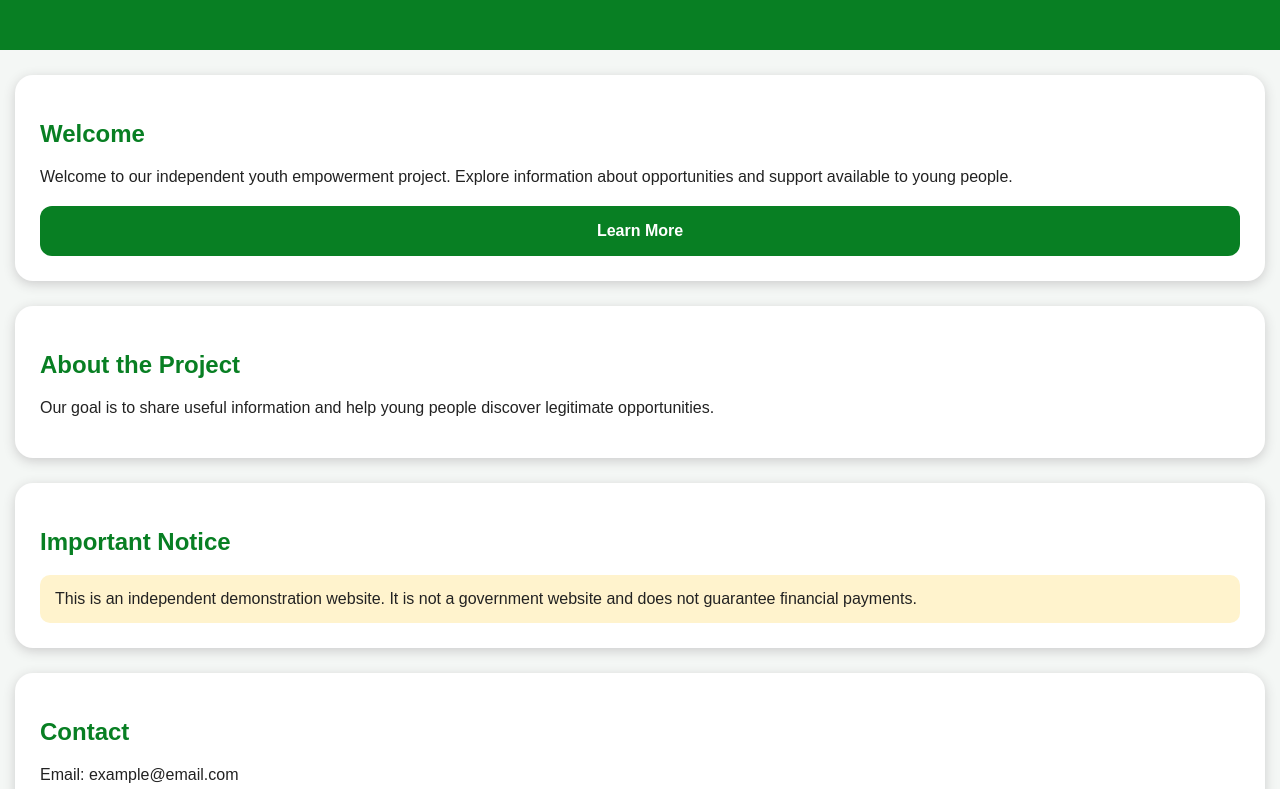
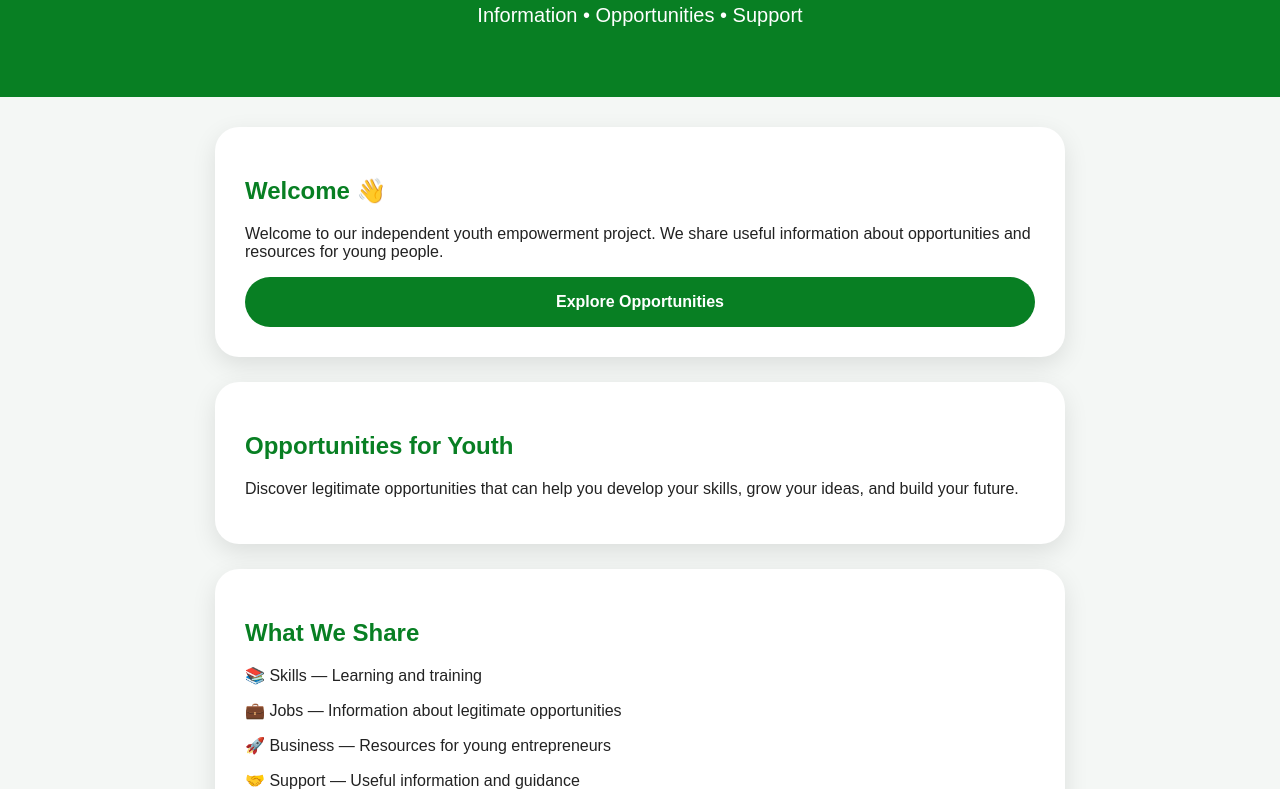
Before and after one commit to kiplangatamos981-rgb/ecocash, a plain HTML site: page index.html in a window 1280 px wide. Shown: the part 114-903 px from the top of the page. Drawn offline with Linux system fonts and the light colour scheme.

Commit message:
Update index.html

```diff
--- a/index.html
+++ b/index.html
@@ -17,27 +17,33 @@ header {
   background: #087f23;
   color: white;
   text-align: center;
-  padding: 35px 20px;
+  padding: 50px 20px;
 }
 
 header h1 {
-  font-size: 32px;
-  margin: 0 0 10px;
+  font-size: 42px;
+  margin: 0 0 15px;
 }
 
 header p {
-  font-size: 18px;
+  font-size: 20px;
+}
+
+.container {
+  max-width: 850px;
+  margin: 30px auto;
+  padding: 0 18px;
 }
 
 .card {
   background: white;
-  margin: 25px 15px;
-  padding: 25px;
-  border-radius: 18px;
-  box-shadow: 0 3px 12px #ccc;
+  border-radius: 24px;
+  padding: 30px;
+  margin-bottom: 25px;
+  box-shadow: 0 8px 25px rgba(0,0,0,0.1);
 }
 
-h2 {
+.card h2 {
   color: #087f23;
 }
 
@@ -47,16 +53,14 @@ h2 {
   color: white;
   text-align: center;
   padding: 16px;
-  border-radius: 12px;
+  border-radius: 30px;
   text-decoration: none;
   font-weight: bold;
-  margin-top: 20px;
 }
 
-.notice {
-  background: #fff3cd;
-  padding: 15px;
-  border-radius: 10px;
+footer {
+  text-align: center;
+  padding: 30px;
 }
 </style>
 </head>
@@ -68,37 +72,39 @@ h2 {
   <p>Information • Opportunities • Support</p>
 </header>
 
+<div class="container">
+
   <div class="card">
-  <h2>Welcome</h2>
+    <h2>Welcome 👋</h2>
     <p>
       Welcome to our independent youth empowerment project.
-    Explore information about opportunities and support available
-    to young people.
+      We share useful information about opportunities and resources
+      for young people.
     </p>
 
-  <a class="button" href="#about">Learn More</a>
+    <a class="button" href="#opportunities">Explore Opportunities</a>
   </div>
 
-<div class="card" id="about">
-  <h2>About the Project</h2>
+  <div class="card" id="opportunities">
+    <h2>Opportunities for Youth</h2>
     <p>
-    Our goal is to share useful information and help young people
-    discover legitimate opportunities.
+      Discover legitimate opportunities that can help you develop
+      your skills, grow your ideas, and build your future.
     </p>
   </div>
 
   <div class="card">
-  <h2>Important Notice</h2>
-  <div class="notice">
-    This is an independent demonstration website. It is not a
-    government website and does not guarantee financial payments.
-  </div>
+    <h2>What We Share</h2>
+    <p>📚 Skills — Learning and training</p>
+    <p>💼 Jobs — Information about legitimate opportunities</p>
+    <p>🚀 Business — Resources for young entrepreneurs</p>
+    <p>🤝 Support — Useful information and guidance</p>
   </div>
 
   <div class="card">
-  <h2>Contact</h2>
-  <p>Email: example@email.com</p>
-</div>
-
-</body>
-</html>
+    <h2>Important Notice</h2>
+    <p>
+      This is an independent information project. It is not an
+      official government website and does not process government
+      payments or request sensitive information.
+    </
```
Lines whose indentation alone changed are shown as unchanged.
